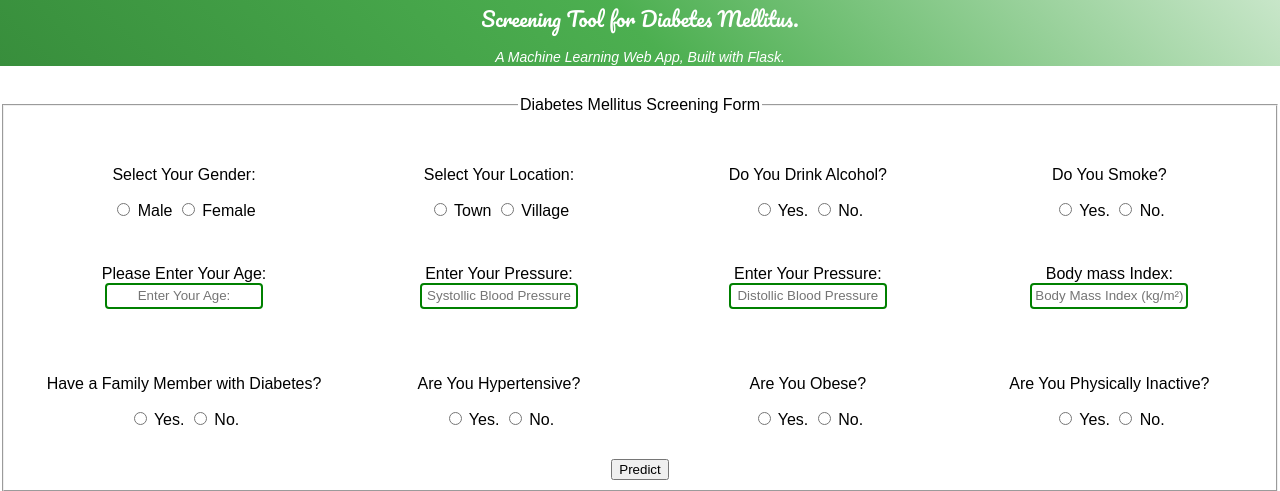
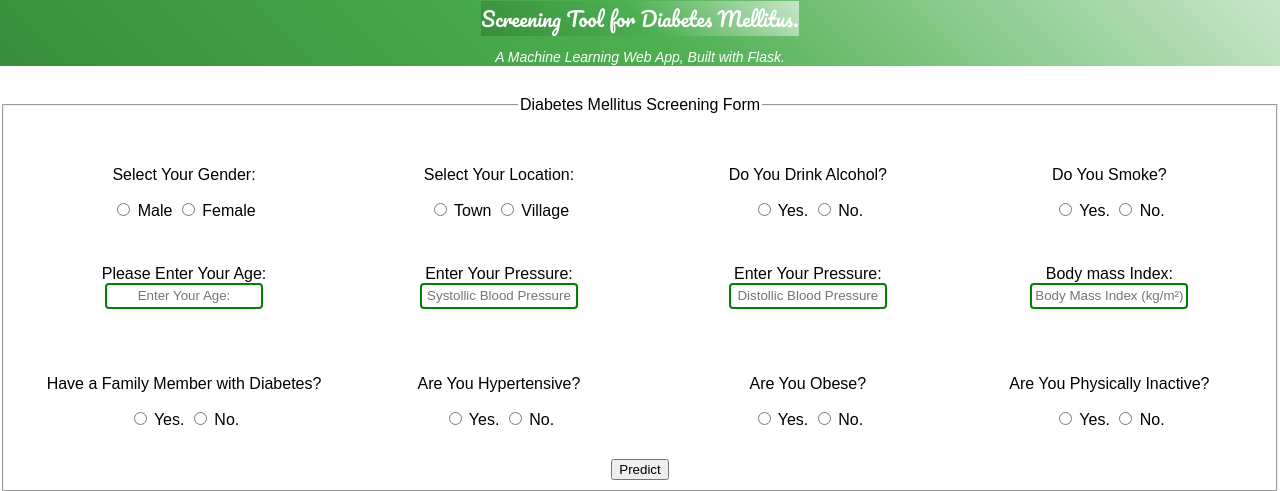
Before and after one commit to dbms-sema/Type-2-Diabetes, a Flask app: page / in a window 1280 px wide. Shown: the top 491 px of the page. Run offline with Flask 2, Linux system fonts and the light colour scheme; parts of the project's set-up code (start-up, migrations or seed data) failed here and were passed over; some libraries are stand-ins or nearby versions.

Commit message:
Update styles.css

```diff
--- a/static/styles.css
+++ b/static/styles.css
@@ -53,6 +53,7 @@ body{
 	font-family: 'Pacifico', cursive;
 	font-size: 20px;
 	font-weight: normal;
+	background: linear-gradient(45deg, #388E3C, #4CAF50, #C8E6C9);
 }
 .checkmark {
 	  position: absolute;
```
